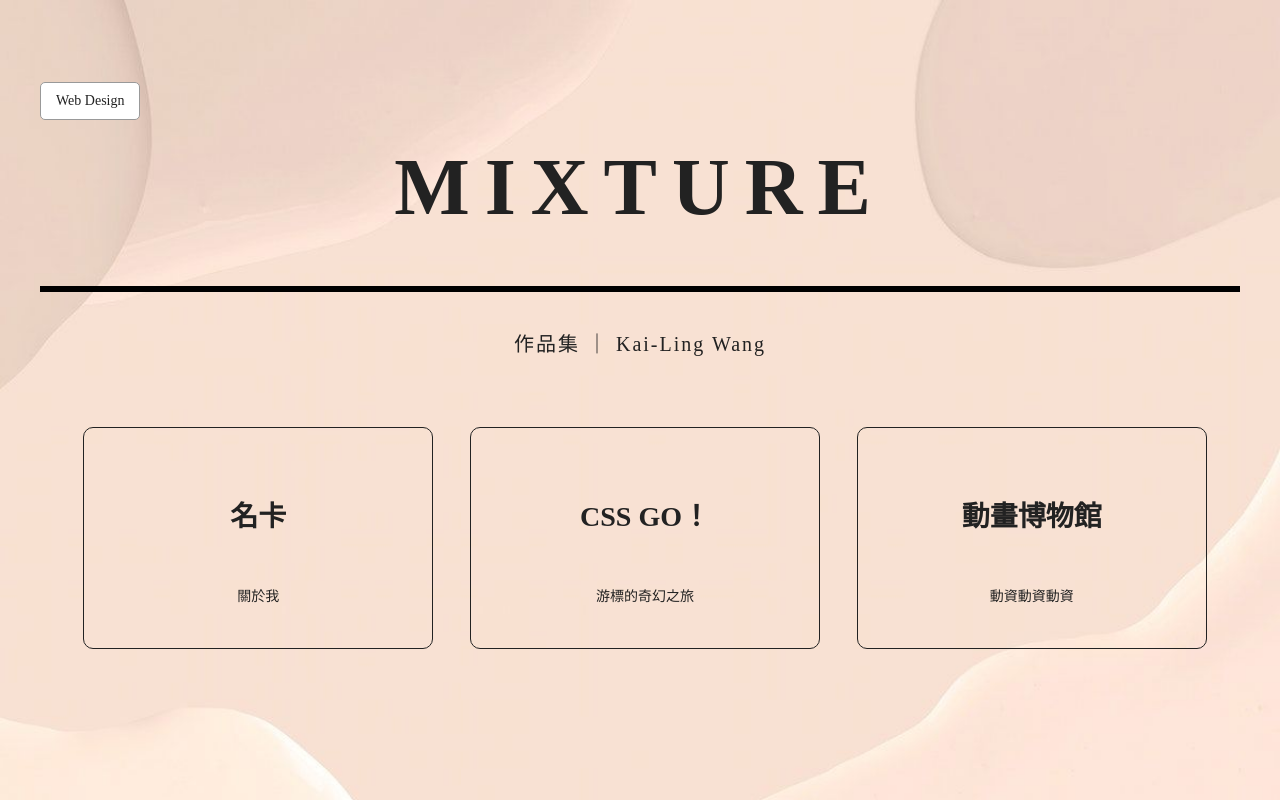
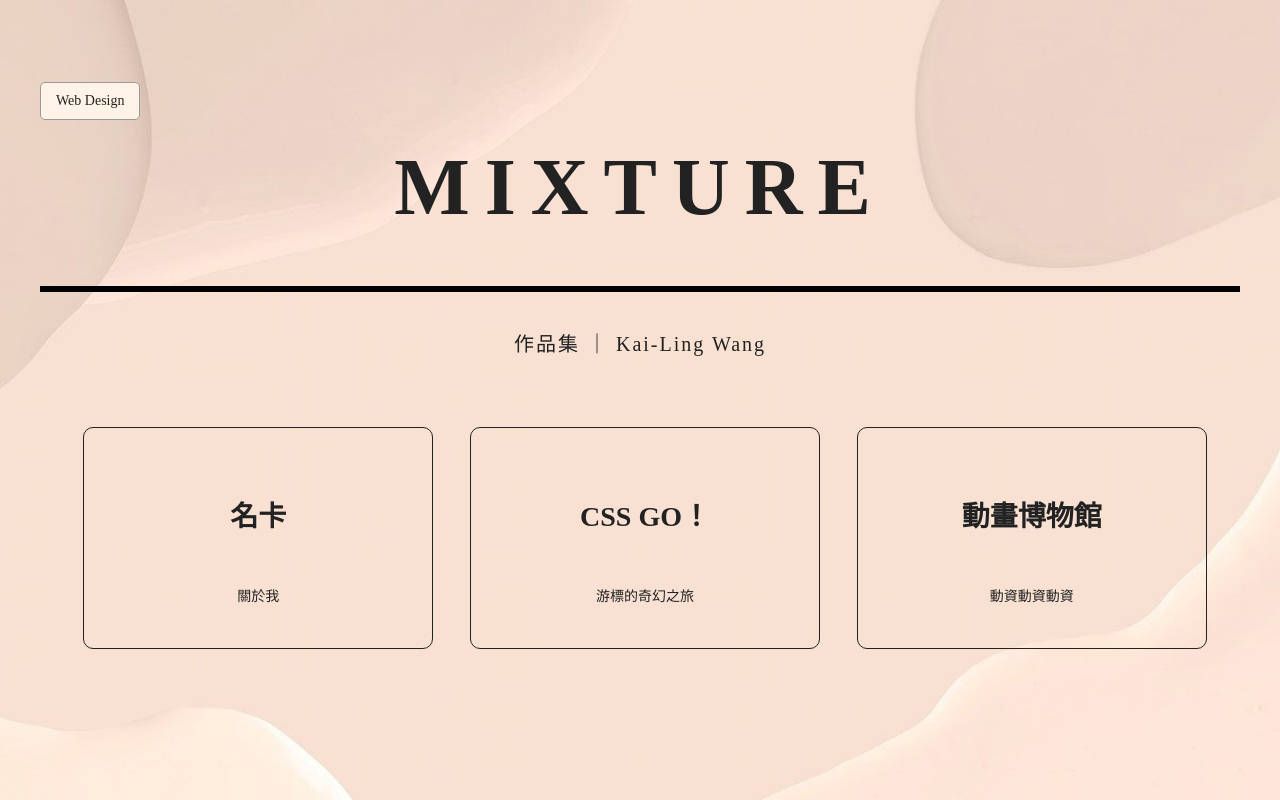
Before and after one commit to Kelinnnn/20220620-portfoliot, a plain HTML site: page index.html in a window 1280 px wide. In both pictures the pointer is over the element "Web Design". Drawn offline with Linux system fonts and the light colour scheme.

Commit message:
Update style.css

```diff
--- a/css/style.css
+++ b/css/style.css
@@ -26,7 +26,7 @@ hr{
     transition-duration: 0.5s;
 }
 .type:hover{
-    background-color: #fff;
+    background-color: #fff2e6;
 }
 .show{
     margin-left: auto;
```
